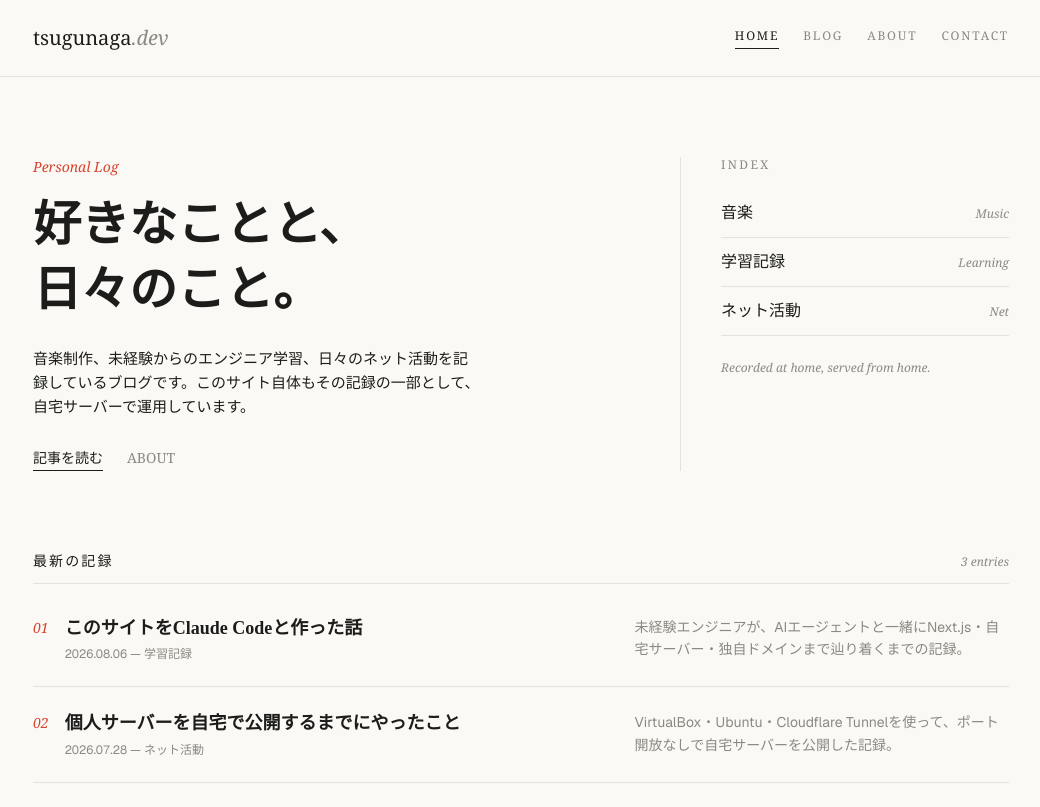
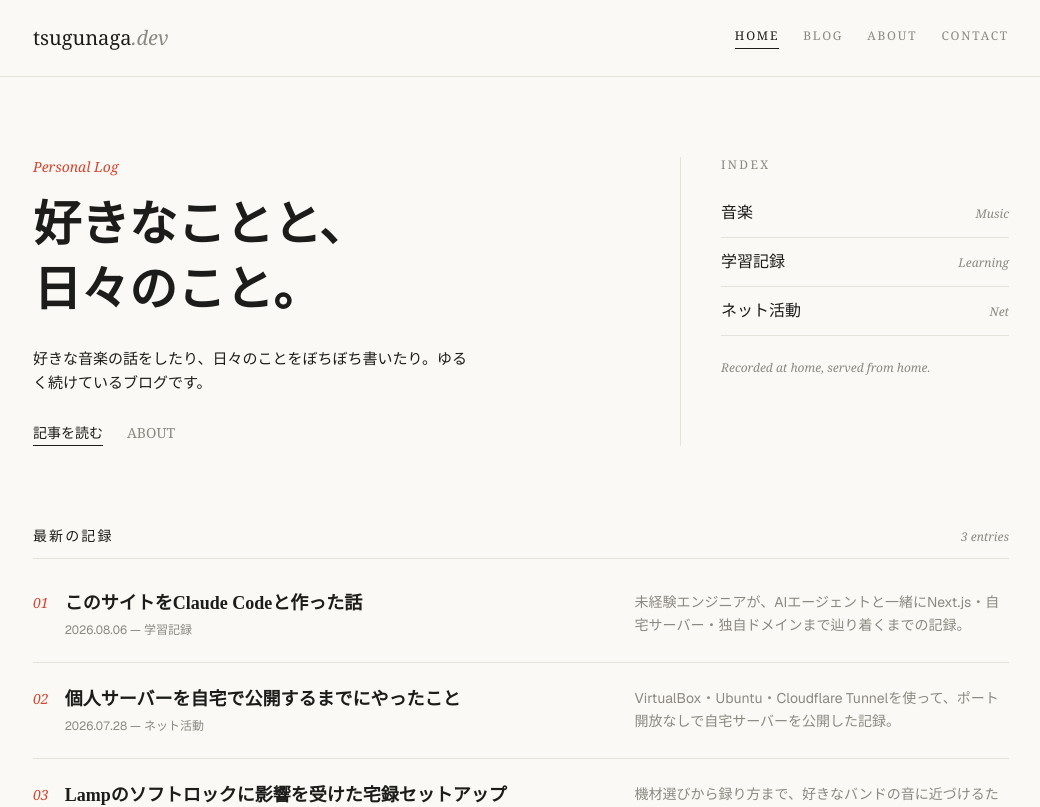
Before and after one commit to tsugunaga-46/my-blog, a Next.js app: page / in a window 1280 px wide. Shown: the top 807 px of the page, without its empty margins (119-1159 px from the left). Built offline with nearby package versions, Linux system fonts and the light colour scheme.

Commit message:
Rewrite homepage lede in a more casual, daily-life-focused tone

```diff
--- a/src/app/page.tsx
+++ b/src/app/page.tsx
@@ -23,7 +23,7 @@ export default function Home() {
             好きなことと、日々のこと。
           </h1>
           <p className="mt-6 max-w-md leading-relaxed text-[15px]">
-            音楽制作、未経験からのエンジニア学習、日々のネット活動を記録しているブログです。このサイト自体もその記録の一部として、自宅サーバーで運用しています。
+            好きな音楽の話をしたり、日々のことをぼちぼち書いたり。ゆるく続けているブログです。
           </p>
           <div className="mt-7 flex gap-6 text-sm font-[family-name:var(--font-serif-latin)]">
             <Link href="/blog" className="border-b border-foreground pb-0.5">
```
